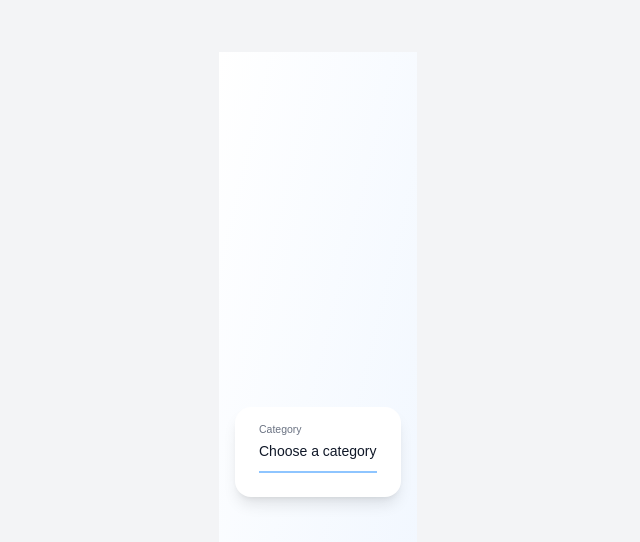
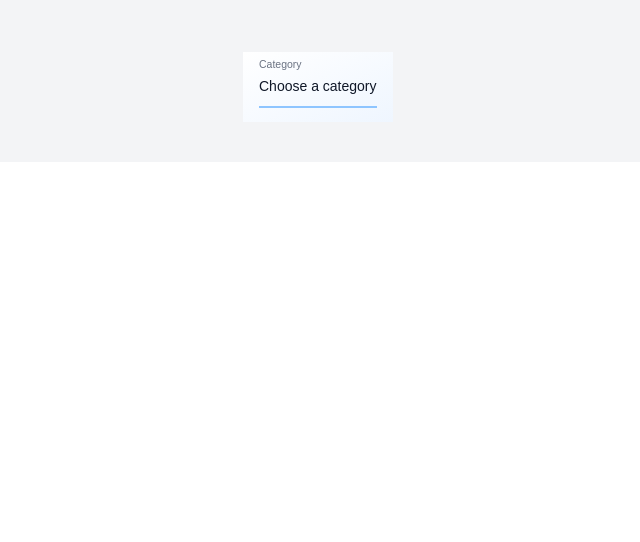
Before and after one commit to Prohor722/tailwind_compoenets, a Next.js app: page /input-field in a window 1280 px wide. Shown: the part 1410-1952 px from the top of the page, without its empty margins (322-962 px from the left). After the commit the page ends 1572 px from the top, so only its background shows below. Built offline with nearby package versions, Linux system fonts and the light colour scheme.

Commit message:
some design issue fix

```diff
--- a/app/components/select-input.tsx
+++ b/app/components/select-input.tsx
@@ -1,9 +1,8 @@
-import React from 'react'
+import React from "react";
 
 export const SelectInput = () => {
   return (
-    <div className="min-h-screen flex items-center justify-center bg-gradient-to-br from-white to-blue-50 px-4">
-      <div className="w-full max-w-sm bg-white p-6 rounded-2xl shadow-lg">
+    <div className="h-[70px] flex items-center justify-center bg-gradient-to-br from-white to-blue-50 px-4">
       <div className="relative z-0 w-full group">
         <select
           className="block py-2.5 px-0 w-full text-sm text-gray-900 bg-transparent border-0 border-b-2 border-blue-300 appearance-none focus:outline-none focus:ring-0 focus:border-blue-600 peer"
@@ -21,6 +20,5 @@ export const SelectInput = () => {
         </label>
       </div>
     </div>
-    </div>
-  )
-}
+  );
+};
```
Lines whose indentation alone changed are shown as unchanged.
